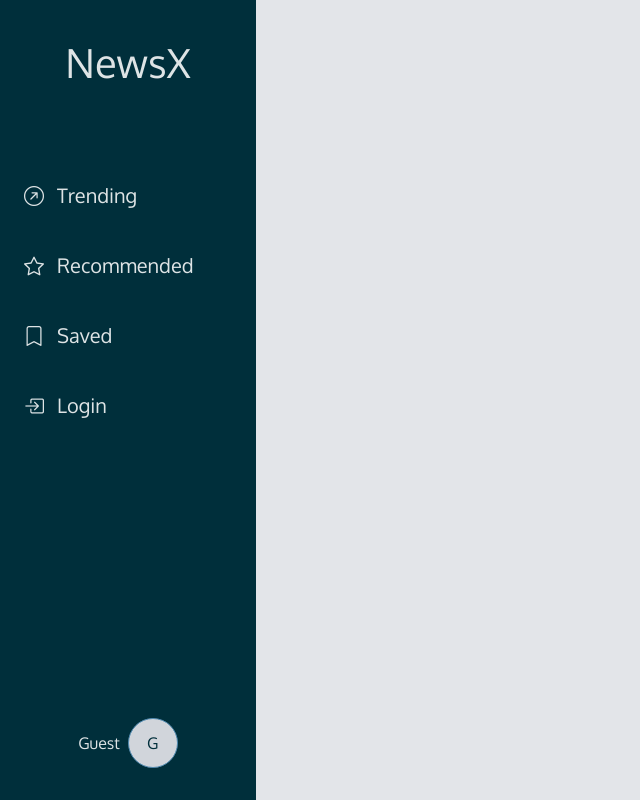
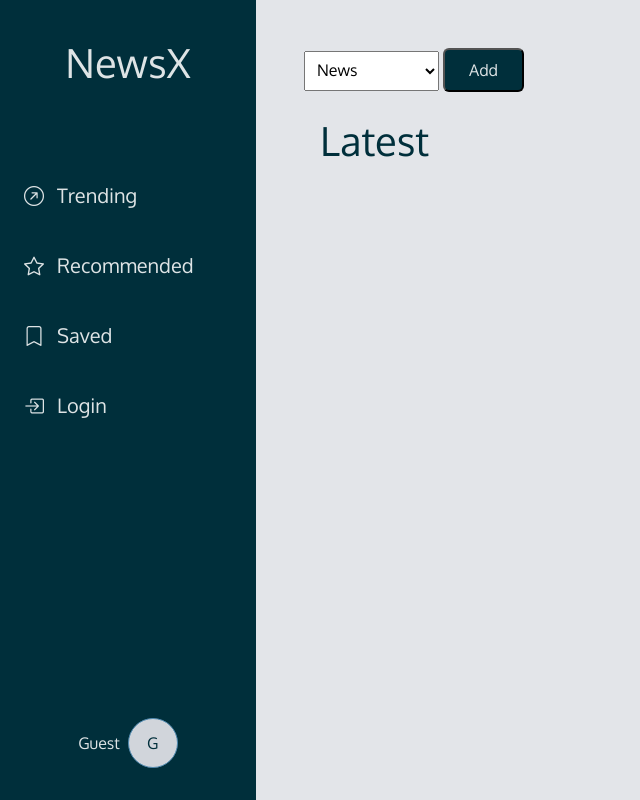
Before and after one commit to Shakshyam7/newsx, a website: page public/recommended.html in a window 1280 px wide. Shown: the whole page, without its empty margins (0-640 px from the left). Drawn offline with nearby package versions, Linux system fonts and the light colour scheme.

Commit message:
Adds the html content for the recommended page

```diff
--- a/public/recommended.html
+++ b/public/recommended.html
@@ -81,7 +81,28 @@
       </nav>
     </header>
 
-    <main class="col-lg-9"></main>
+    <main class="col-lg-9 px-3 px-md-5">
+      <div class="row">
+        <div class="mt-3 mt-md-5">
+          <select name="news" id="news" class="p-2 news-select">
+            <option>News</option>
+            <option value="technology">Technology</option>
+            <option value="politics">Politics</option>
+            <option value="fashion">Fashion</option>
+            <option value="science">Science</option>
+            <option value="world">World</option>
+            <option value="health">Health</option>
+            <option value="business">Business</option>
+            <option value="animation">Animation</option>
+            <option value="drama">Drama</option>
+            <option value="documentary">Documentary</option>
+          </select>
+          <button class="btn-custom py-2 px-4 rounded">Add</button>
+        </div>
+      </div>
+      <h1 class="mx-3 my-4 my-md-4">Latest</h1>
+      <div class="center latest-news px-3 px-md-5"></div>
+    </main>
     <footer></footer>
     <script
       src="https://cdn.jsdelivr.net/npm/bootstrap@5.3.2/dist/js/bootstrap.bundle.min.js"
--- a/public/styles.scss
+++ b/public/styles.scss
@@ -128,6 +128,10 @@ header {
   }
 }
 
+.news-select {
+  width: 100%;
+}
+
 @media screen and (min-width: 576px) {
   .latest-news {
     display: grid;
@@ -194,6 +198,9 @@ main {
       }
     }
   }
+  .news-select {
+    width: 15%;
+  }
 }
 @media screen and (min-width: 992px) {
   header {
```
